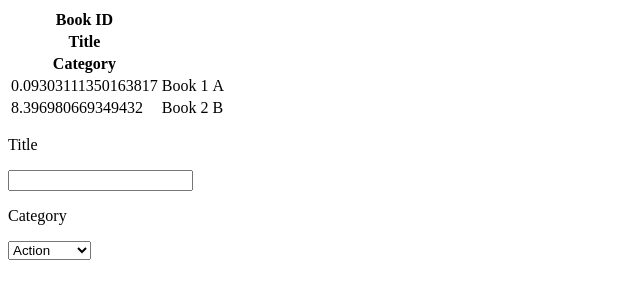
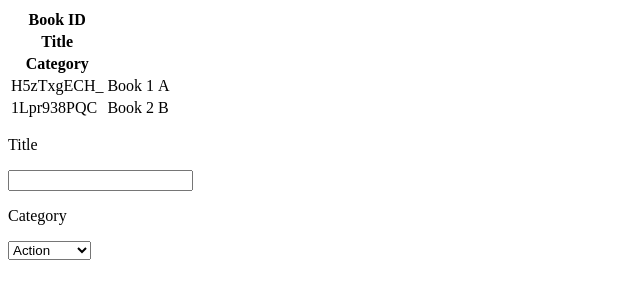
Before and after one commit to kenderb/redux_project_bookstore, a React (Create React App) app: page / in a window 1280 px wide. Shown: the top 300 px of the page, without its empty margins (0-640 px from the left). Built offline with nearby package versions, Linux system fonts and the light colour scheme.

Commit message:
Add nanoid to the dependencies

```diff
--- a/package.json
+++ b/package.json
@@ -7,6 +7,7 @@
     "@testing-library/jest-dom": "^5.11.4",
     "@testing-library/react": "^11.1.0",
     "@testing-library/user-event": "^12.1.10",
+    "nanoid": "^2.1.8",
     "prop-types": "^15.7.2",
     "react": "^17.0.1",
     "react-dom": "^17.0.1",
--- a/src/index.js
+++ b/src/index.js
@@ -5,22 +5,7 @@ import { Provider } from 'react-redux';
 import App from './components/App';
 import rootReducer from './reducers/books';
 
-const initialState = {
-  books: [
-    {
-      id: Math.random() * 10,
-      title: 'Book 1',
-      category: 'A',
-    },
-    {
-      id: Math.random() * 10,
-      title: 'Book 2',
-      category: 'B',
-    },
-  ],
-};
-
-const store = createStore(rootReducer, initialState);
+const store = createStore(rootReducer);
 
 ReactDOM.render(
   <Provider store={store}>
--- a/src/reducers/books.js
+++ b/src/reducers/books.js
@@ -1,14 +1,15 @@
+import nanoid from 'nanoid';
 import { CREATE_BOOK, REMOVE_BOOK } from '../actions/index';
 
 const initialState = {
   books: [
     {
-      id: Math.random() * 10,
+      id: nanoid(10),
       title: 'Book 1',
       category: 'A',
     },
     {
-      id: Math.random() * 10,
+      id: nanoid(10),
       title: 'Book 2',
       category: 'B',
     },
```
Also changed, not shown: 1 other file (tests, documents, lock files or other folders).
